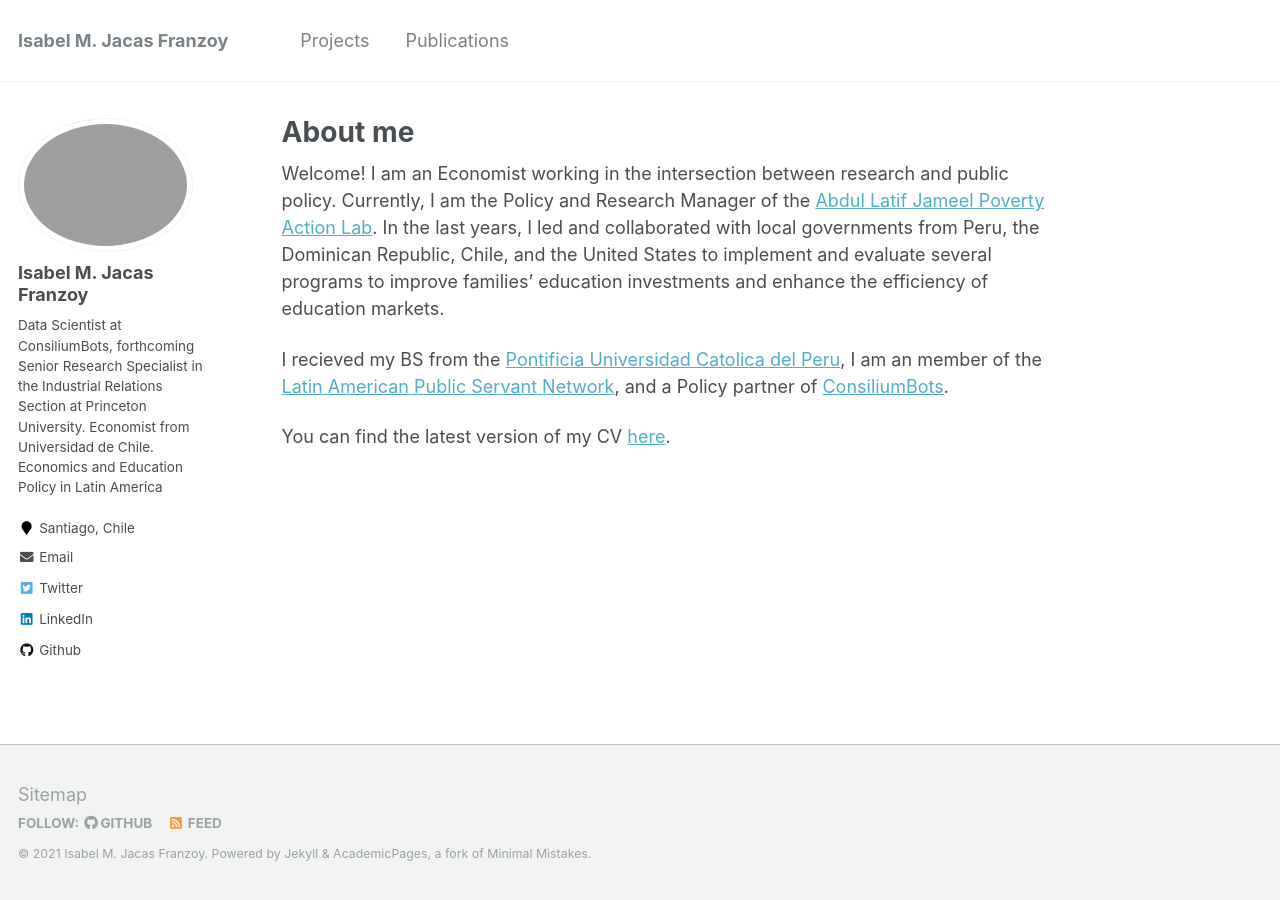
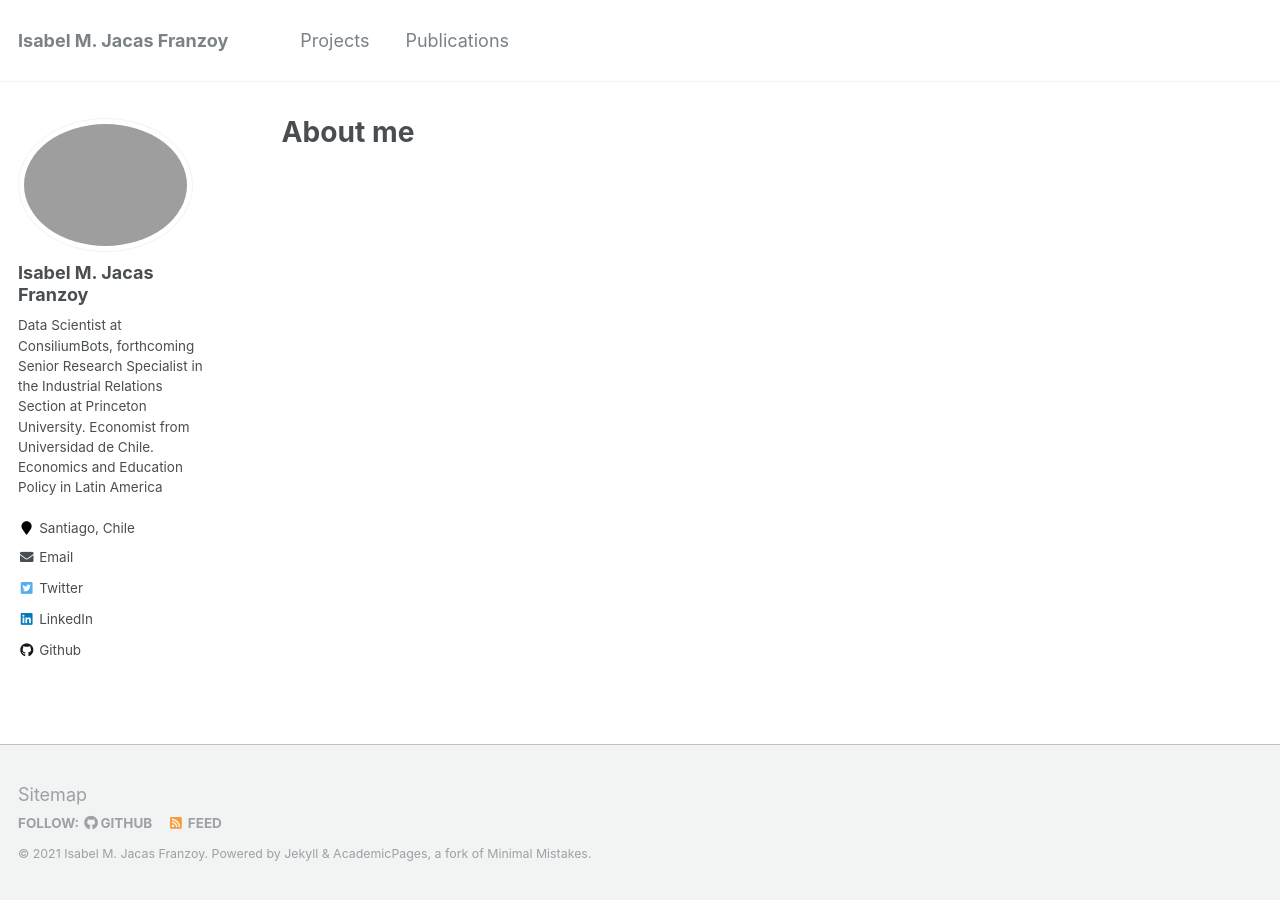
Before and after one commit to isajacas/isajacas.github.io, a Jekyll site: the page built from _pages/about.md, in a window 1280 px wide. Built offline with Jekyll 4.4.1, drawn with Linux system fonts in a browser that asks for light colours.

Commit message:
sacar info edu

```diff
--- a/_pages/about.md
+++ b/_pages/about.md
@@ -8,8 +8,8 @@ redirect_from:
   - /about.html
 ---
 
-Welcome! I am an Economist working in the intersection between research and public policy. Currently, I am the Policy and Research Manager of the [Abdul Latif Jameel Poverty Action Lab](https://www.povertyactionlab.org/LAC). In the last years, I led and collaborated with local governments from Peru, the Dominican Republic, Chile, and the United States to implement and evaluate several programs to improve families’ education investments and enhance the efficiency of education markets.
+<!-- Welcome! I am an Economist working in the intersection between research and public policy. Currently, I am the Policy and Research Manager of the [Abdul Latif Jameel Poverty Action Lab](https://www.povertyactionlab.org/LAC). In the last years, I led and collaborated with local governments from Peru, the Dominican Republic, Chile, and the United States to implement and evaluate several programs to improve families’ education investments and enhance the efficiency of education markets.
 
 I recieved my BS from the [Pontificia Universidad Catolica del Peru](https://www.pucp.edu.pe/en/), I am an member of the [Latin American Public Servant Network](https://www.redservidorespublicos.org/), and a Policy partner of [ConsiliumBots](https://www.consiliumbots.com).
 
-You can find the latest version of my CV [here](https://drive.google.com/file/d/11kqoQ_C2BgoO98oVEd67LDpNWdyWOwR5/view?usp=sharing).
+You can find the latest version of my CV [here](https://drive.google.com/file/d/11kqoQ_C2BgoO98oVEd67LDpNWdyWOwR5/view?usp=sharing). -->
```
Also changed, not shown: _portfolio/ej_edu.md (+2 -2 lines), _publications/ej_edu.md (+2 -2 lines).
